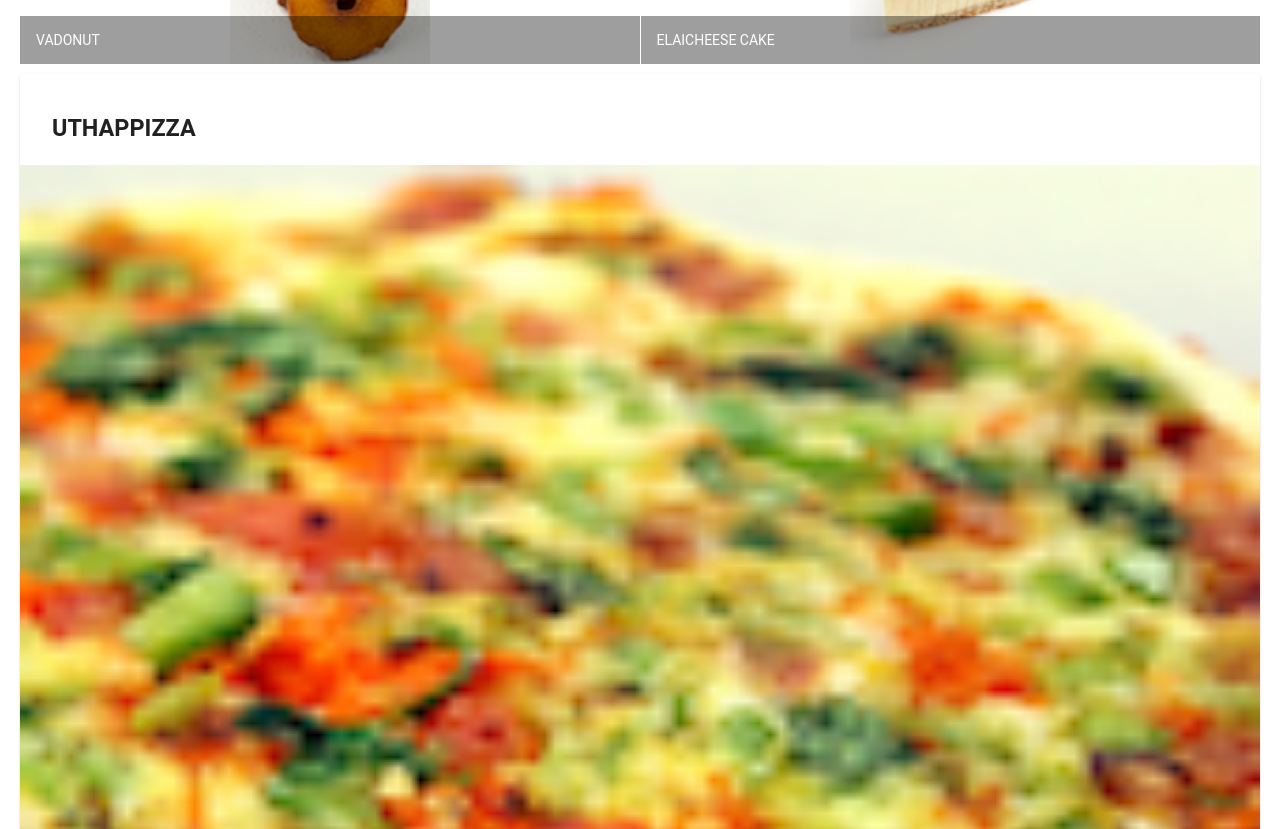
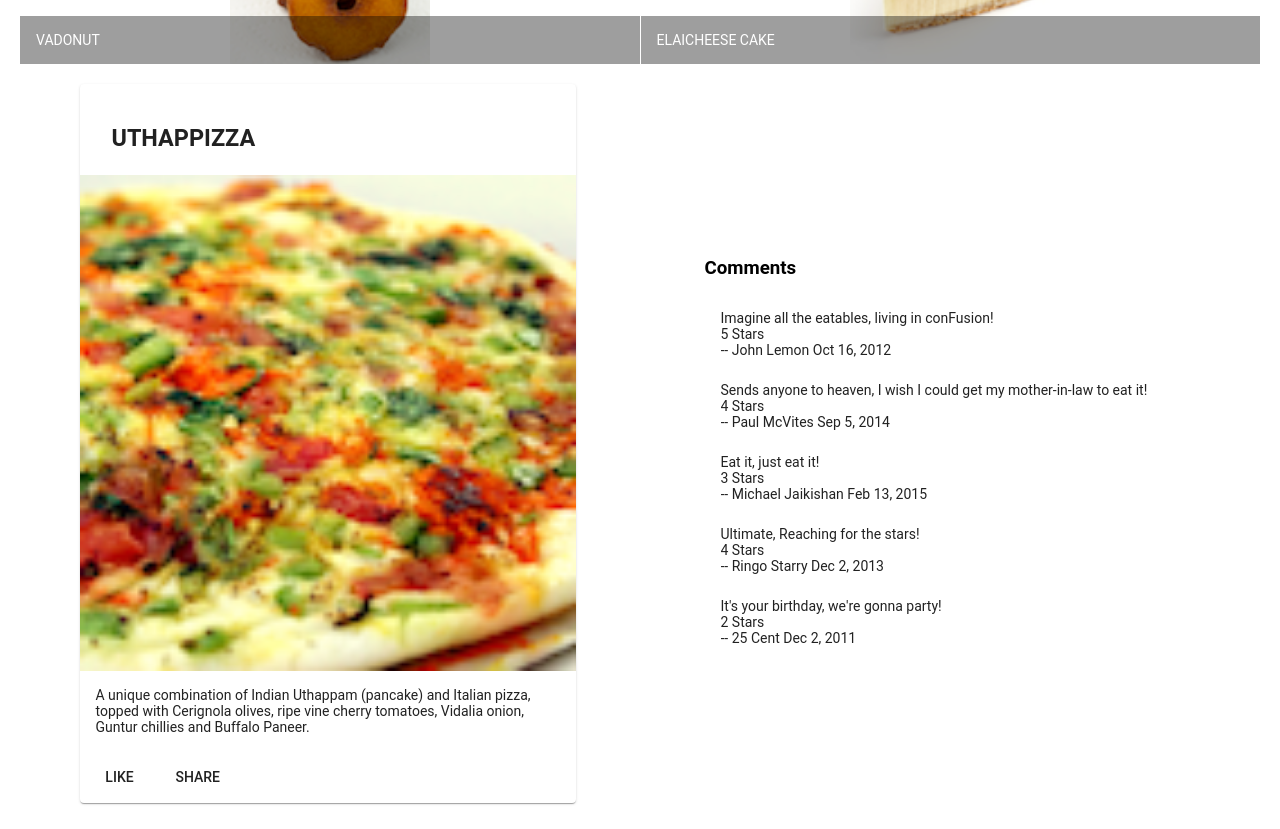
Before and after one commit to AnanthaRohan/AngJs, an Angular app: page / in a window 1280 px wide. Shown: the part 500-1329 px from the top of the page. Built offline with nearby package versions, Linux system fonts and the light colour scheme.

Commit message:
Assignment-1

```diff
--- a/src/app/app.component.html
+++ b/src/app/app.component.html
@@ -3,3 +3,4 @@
 <app-menu>
 
 </app-menu>
+<app-dishdetail></app-dishdetail>
--- a/src/app/app.module.ts
+++ b/src/app/app.module.ts
@@ -11,12 +11,14 @@
 import { MatGridListModule } from '@angular/material/grid-list';
 import { MatCardModule } from '@angular/material/card';
 import { MatButtonModule } from '@angular/material/button';
+import { DishdetailComponent } from './dishdetail/dishdetail.component';
 
 
 @NgModule({
   declarations: [
     AppComponent,
-    MenuComponent
+    MenuComponent,
+    DishdetailComponent
   ],
   imports: [
     BrowserModule,
--- /dev/null
+++ b/src/app/dishdetail/dishdetail.component.html
@@ -0,0 +1,86 @@
+<div class="container"
+    fxLayout="row"
+    fxLayout.sm="column"
+    fxLayout.xs="column"
+    fxLayoutAlign.gt-md="space-around center"
+    fxLayoutGap="10px"
+    fxLayoutGap.xs="0">
+
+  <div fxFlex="40">
+    <div fxFlex *ngIf="dish">
+      <mat-card>
+        <mat-card-header>
+          <mat-card-title>
+            <h3>{{dish.name | uppercase}}</h3>
+          </mat-card-title>
+        </mat-card-header>
+        <img mat-card-image src={{dish.image}} alt={{dish.name}}>
+        <mat-card-content>
+          <p>{{dish.description}}
+          </p>
+        </mat-card-content>
+        <mat-card-actions>
+          <button mat-button>LIKE</button>
+          <button mat-button>SHARE</button>
+        </mat-card-actions>
+      </mat-card>
+    </div>
+  </div>
+
+    <div fxFlex="40">
+      <div fxFlex *ngIf="dish">
+
+
+                <mat-list fxFlex >
+                    <h3>Comments</h3>
+                    <mat-list-item>
+                      <h1 matLine></h1>
+                      <p matLine>
+                        <span> {{dish.comments[0].comment}}</span>
+                        <br>
+                        <span>{{dish.comments[0].rating}} Stars</span><br>
+                        <span>-- {{dish.comments[0].author}} {{dish.comments[0].date| date}}</span>
+                      </p>
+                   </mat-list-item>
+                   <mat-list-item>
+                      <h1 matLine></h1>
+                      <p matLine>
+                        <span> {{dish.comments[1].comment}}</span>
+                        <br>
+                        <span>{{dish.comments[1].rating}} Stars</span><br>
+                        <span>-- {{dish.comments[1].author}} {{dish.comments[1].date| date}}</span>
+                      </p>
+                   </mat-list-item>
+                   <mat-list-item>
+                      <h1 matLine></h1>
+                      <p matLine>
+                        <span> {{dish.comments[2].comment}}</span>
+                        <br>
+                        <span>{{dish.comments[2].rating}} Stars</span><br>
+                        <span>-- {{dish.comments[2].author}} {{dish.comments[2].date| date}}</span>
+                      </p>
+                   </mat-list-item>
+                   <mat-list-item>
+                      <h1 matLine></h1>
+                      <p matLine>
+                        <span> {{dish.comments[3].comment}}</span>
+                        <br>
+                        <span>{{dish.comments[3].rating}} Stars</span><br>
+                        <span>-- {{dish.comments[3].author}} {{dish.comments[3].date| date}}</span>
+                      </p>
+                   </mat-list-item>
+                   <mat-list-item>
+                      <h1 matLine></h1>
+                      <p matLine>
+                        <span> {{dish.comments[4].comment}}</span>
+                        <br>
+                        <span>{{dish.comments[4].rating}} Stars</span><br>
+                        <span>-- {{dish.comments[4].author}} {{dish.comments[4].date| date}}</span>
+                      </p>
+                   </mat-list-item>
+                  </mat-list>
+
+
+        </div>
+
+</div>
--- /dev/null
+++ b/src/app/dishdetail/dishdetail.component.ts
@@ -0,0 +1,60 @@
+import { Component, OnInit } from '@angular/core';
+
+const DISH = {
+  id: '0',
+  name: 'Uthappizza',
+  image: '/assets/images/uthappizza.png',
+  category: 'mains',
+  featured: true,
+  label: 'Hot',
+  price: '4.99',
+  // tslint:disable-next-line:max-line-length
+  description: 'A unique combination of Indian Uthappam (pancake) and Italian pizza, topped with Cerignola olives, ripe vine cherry tomatoes, Vidalia onion, Guntur chillies and Buffalo Paneer.',
+  comments: [
+       {
+           rating: 5,
+           comment: 'Imagine all the eatables, living in conFusion!',
+           author: 'John Lemon',
+           date: '2012-10-16T17:57:28.556094Z'
+       },
+       {
+           rating: 4,
+           comment: 'Sends anyone to heaven, I wish I could get my mother-in-law to eat it!',
+           author: 'Paul McVites',
+           date: '2014-09-05T17:57:28.556094Z'
+       },
+       {
+           rating: 3,
+           comment: 'Eat it, just eat it!',
+           author: 'Michael Jaikishan',
+           date: '2015-02-13T17:57:28.556094Z'
+       },
+       {
+           rating: 4,
+           comment: 'Ultimate, Reaching for the stars!',
+           author: 'Ringo Starry',
+           date: '2013-12-02T17:57:28.556094Z'
+       },
+       {
+           rating: 2,
+           comment: 'It\'s your birthday, we\'re gonna party!',
+           author: '25 Cent',
+           date: '2011-12-02T17:57:28.556094Z'
+       }
+   ]
+};
+
+@Component({
+  selector: 'app-dishdetail',
+  templateUrl: './dishdetail.component.html',
+  styleUrls: ['./dishdetail.component.scss']
+})
+export class DishdetailComponent implements OnInit {
+  dish = DISH;
+
+  constructor() { }
+
+  ngOnInit() {
+  }
+
+}
--- a/src/app/menu/menu.component.html
+++ b/src/app/menu/menu.component.html
@@ -19,23 +19,5 @@
       </mat-grid-tile>
     </mat-grid-list>
   </div>
-  <div fxFlex *ngIf="selectedDish">
-    <mat-card>
-      <mat-card-header>
-        <mat-card-title>
-          <h3>{{selectedDish.name | uppercase}}</h3>
-        </mat-card-title>
-      </mat-card-header>
-      <img mat-card-image src={{selectedDish.image}} alt={{selectedDish.name}}>
-      <mat-card-content>
-        <p>{{selectedDish.description}}
-        </p>
-      </mat-card-content>
-      <mat-card-actions>
-        <button mat-button>LIKE</button>
-        <button mat-button>SHARE</button>
-      </mat-card-actions>
-    </mat-card>
-  </div>
 
 </div>
```
Also changed, not shown: src/app/dishdetail/dishdetail.component.scss (added), 1 other file (tests, documents, lock files or other folders).
